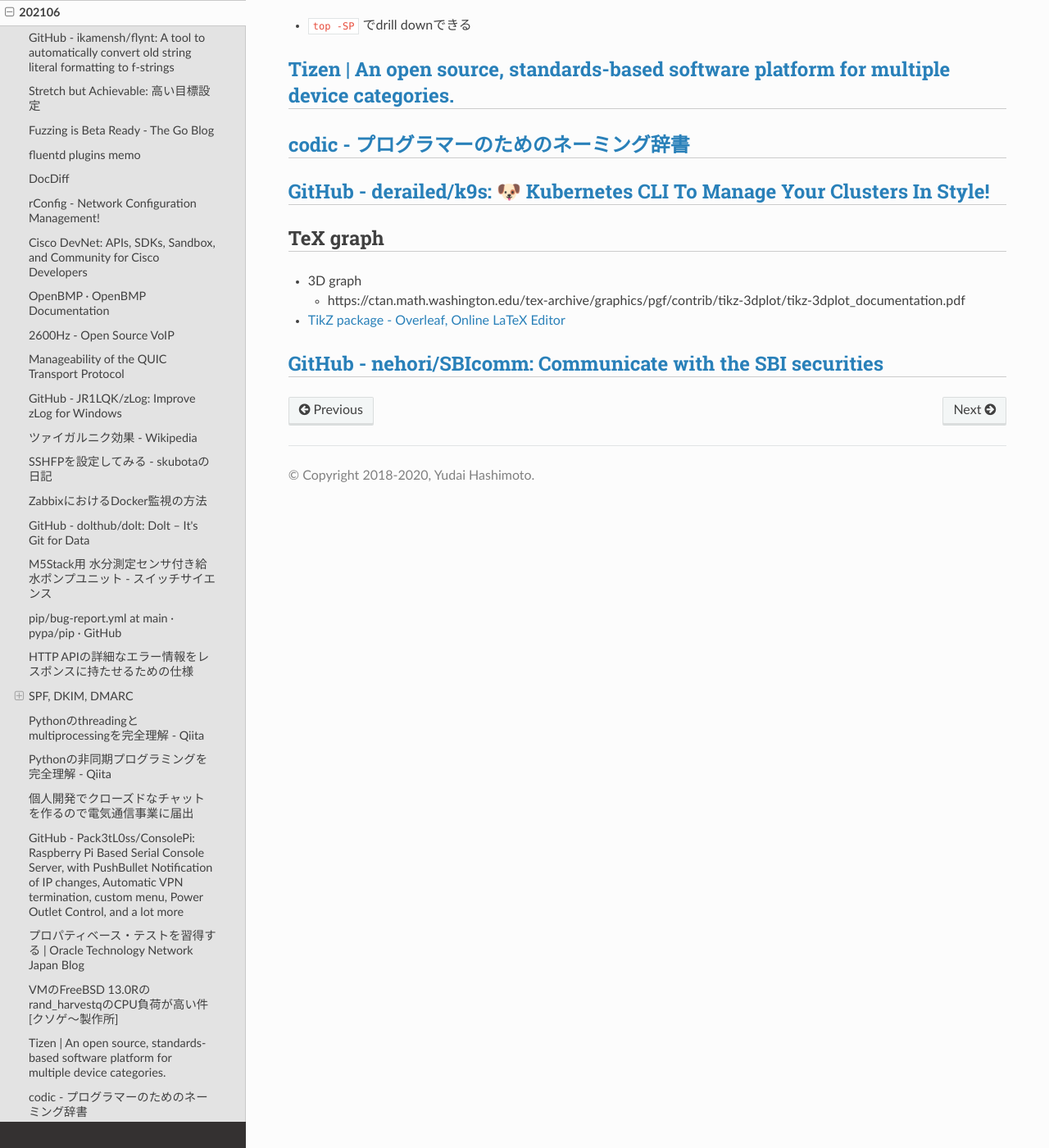
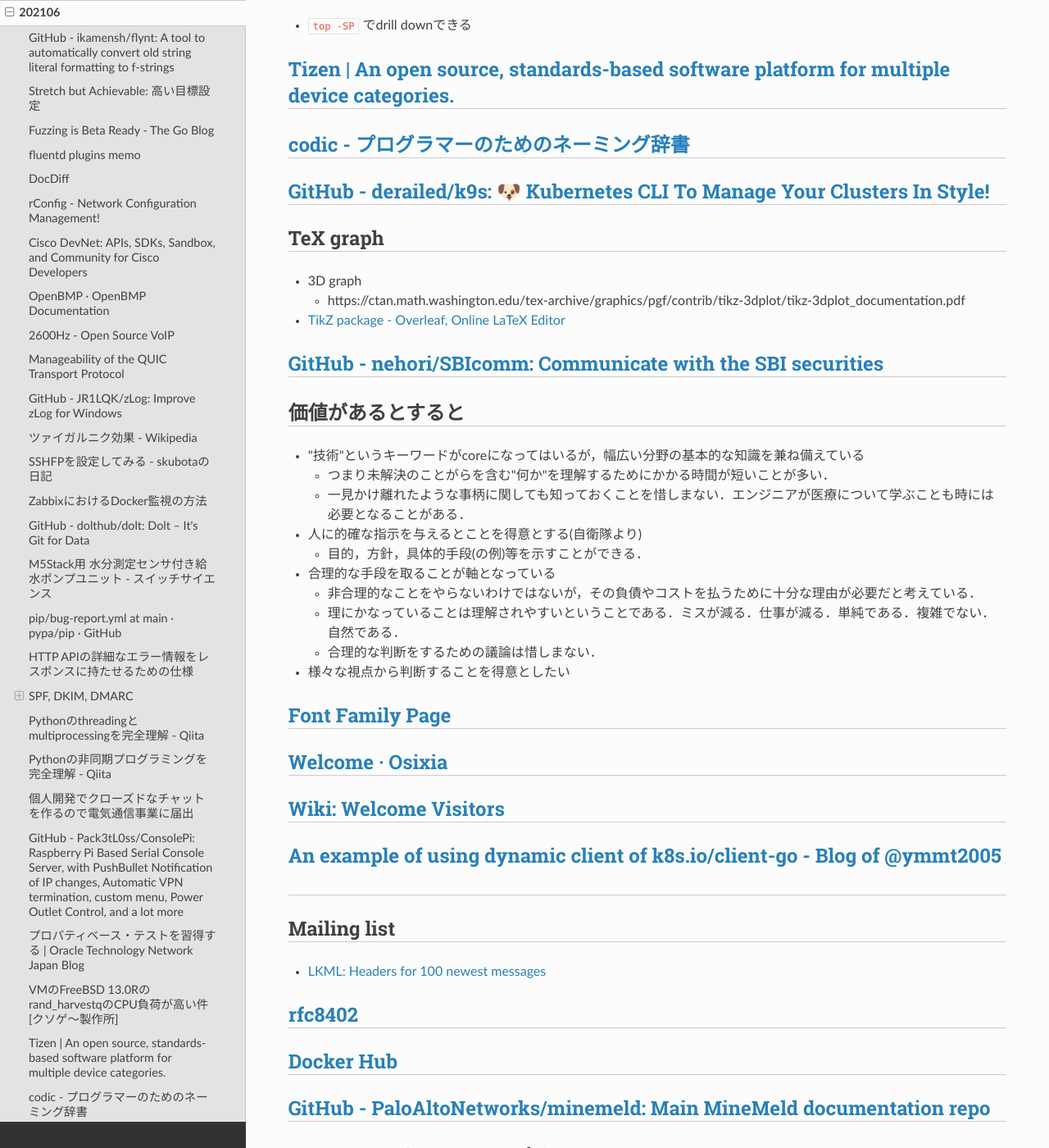
Before and after one commit to jp7fkf/JP7FKF-Warehouse, a Sphinx documentation site: the page built from source/dialy/202106.md, in a window 1280 px wide and 1400 px high, scrolled down 2805 px. Shown: the whole window at 82% size. Built offline with Sphinx 7.4.7 and the Read the Docs theme 2.0.0, drawn with Linux system fonts in a browser that asks for light colours; some of the changed text lies outside the part shown.

Commit message:
2021-07-08 22:23:21 JST

````diff
--- a/source/dialy/202106.md
+++ b/source/dialy/202106.md
@@ -98,3 +98,63 @@
 - [TikZ package - Overleaf, Online LaTeX Editor](https://www.overleaf.com/learn/latex/TikZ_package)
 
 ## [GitHub - nehori/SBIcomm: Communicate with the SBI securities](https://github.com/nehori/SBIcomm)
+
+## 価値があるとすると
+- "技術"というキーワードがcoreになってはいるが，幅広い分野の基本的な知識を兼ね備えている
+  - つまり未解決のことがらを含む"何か"を理解するためにかかる時間が短いことが多い．
+  - 一見かけ離れたような事柄に関しても知っておくことを惜しまない．エンジニアが医療について学ぶことも時には必要となることがある．
+- 人に的確な指示を与えるとことを得意とする(自衛隊より)
+  - 目的，方針，具体的手段(の例)等を示すことができる．
+- 合理的な手段を取ることが軸となっている
+  - 非合理的なことをやらないわけではないが，その負債やコストを払うために十分な理由が必要だと考えている．
+  - 理にかなっていることは理解されやすいということである．ミスが減る．仕事が減る．単純である．複雑でない．自然である．
+  - 合理的な判断をするための議論は惜しまない．
+- 様々な視点から判断することを得意としたい
+
+## [Font Family Page](https://www.myfonts.com/fonts/jorg-schmitt/ingrid-mono/)
+
+## [Welcome · Osixia](http://www.osixia.net/)
+
+## [Wiki: Welcome Visitors](http://fit.c2.com/)
+
+## [An example of using dynamic client of k8s.io/client-go - Blog of @ymmt2005](https://ymmt2005.hatenablog.com/entry/2020/04/14/An_example_of_using_dynamic_client_of_k8s.io/client-go)
+
+## Mailing list
+- [LKML: Headers for 100 newest messages](https://lkml.org/lkml/last100/)
+
+## [rfc8402](https://datatracker.ietf.org/doc/html/rfc8402)
+
+## [Docker Hub](https://hub.docker.com/r/mikesplain/openvas)
+
+## [GitHub - PaloAltoNetworks/minemeld: Main MineMeld documentation repo](https://github.com/PaloAltoNetworks/minemeld)
+
+## supervisordをsystemdに食わせる
+```
+labuser@lab1:/opt/minemeld/engine/core$ sudo systemctl cat minemeld.service
+# /lib/systemd/system/minemeld.service
+[Unit]
+Description=Process Monitoring and Control Daemon
+Requires=network.target redis.service collectd.service
+After=network.target redis.service collectd.service
+
+[Service]
+Type=forking
+LimitNOFILE=65535
+PIDFile=/var/run/minemeld/minemeld.pid
+ExecStartPre=-/bin/mkdir /var/run/minemeld
+ExecStartPre=/bin/chown -R minemeld:minemeld /var/run/minemeld/
+PermissionsStartOnly=true
+User=minemeld
+Group=minemeld
+ExecStart=/opt/minemeld/engine/current/bin/supervisord -c /opt/minemeld/supervisor/config/supervisord.conf -
+ExecStop=/opt/minemeld/engine/current/bin/supervisord -c /opt/minemeld/supervisor/config/supervisord.conf st
+ExecStopPost=/bin/rm -f /var/run/minemeld/minemeld.pid
+ExecReload=/bin/kill -s HUP $MAINPID
+KillMode=process
+TimeoutStopSec=610
+
+[Install]
+WantedBy=multi-user.target
+```
+
+## [IT Asset & Service Management Software Solutions | Ivanti](https://www.ivanti.com/)
````
Also changed, not shown: source/dialy/202103.md (+1 -0 lines), source/hobbies/bucket_list.md (added, +21 -0 lines).
